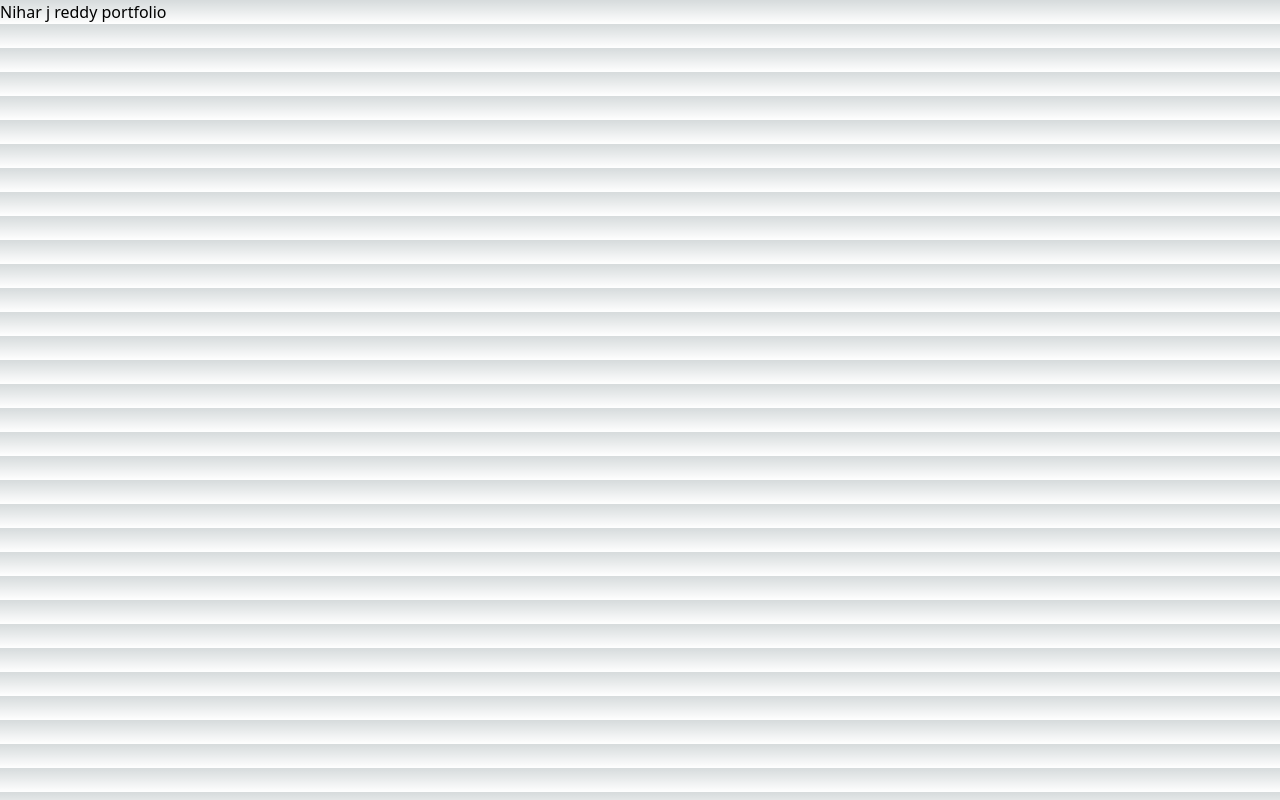
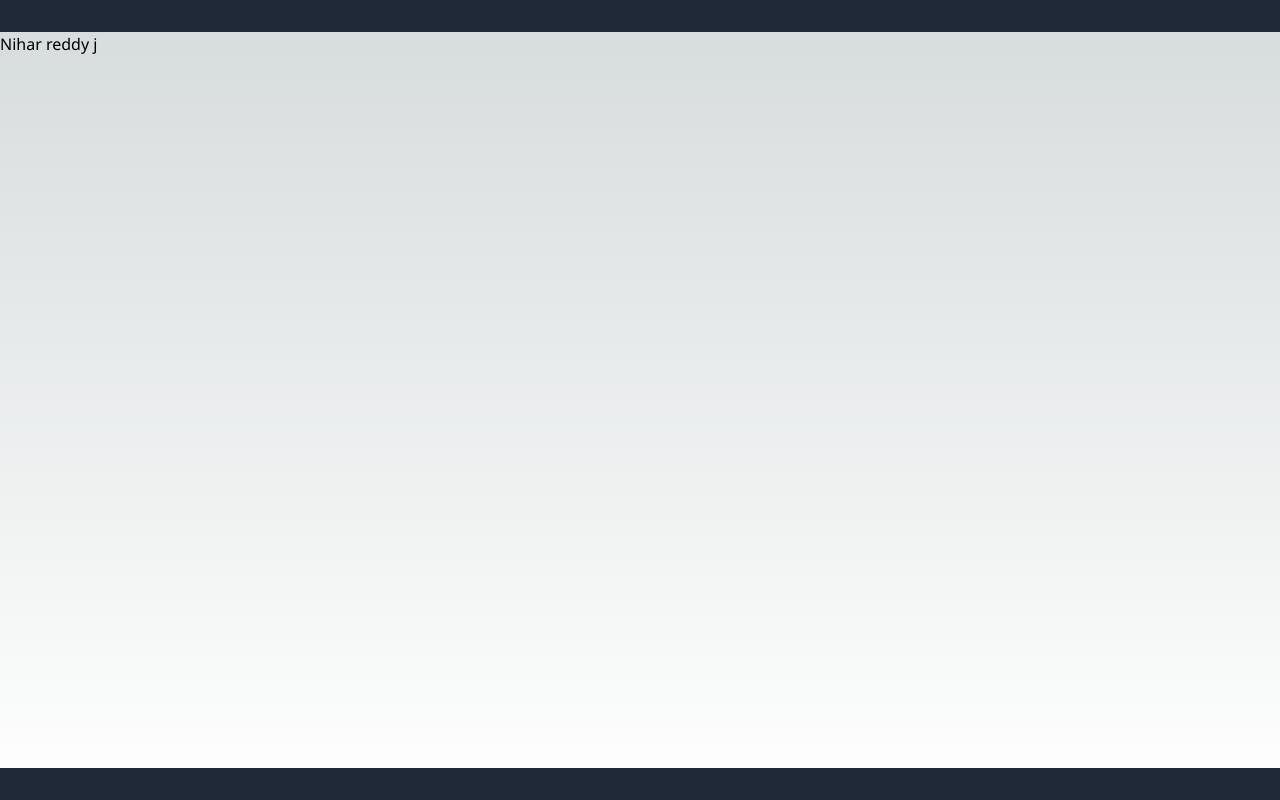
Before and after one commit to anushav93/niharjr-portfolio, a Next.js app: page / in a window 1280 px wide. Built offline with nearby package versions, Linux system fonts and the light colour scheme.

Commit message:
added layout component

```diff
--- /dev/null
+++ b/src/components/Layout.tsx
@@ -0,0 +1,28 @@
+
+import React, { ReactElement } from 'react';
+import { Noto_Sans } from "next/font/google";
+
+const noto = Noto_Sans({ subsets: ['latin'] });
+
+type LayoutProps = {
+    children: ReactElement;
+}
+
+const Layout: React.FC<LayoutProps> = ({ children }) => {
+    return (
+        <div className={`flex flex-col min-h-screen ${noto.className}`}>
+            <header className="sticky top-0 bg-gray-800 text-white py-4 px-6">
+                {/* Your header content goes here */}
+            </header>
+
+            <main className="flex-grow">
+                {children}
+            </main>
+
+            <footer className="bg-gray-800 text-white py-4 px-6">
+                {/* Your footer content goes here */}
+            </footer>
+        </div>
+    );
+};
+export default Layout;
--- a/src/pages/index.tsx
+++ b/src/pages/index.tsx
@@ -1,12 +1,12 @@
 import Image from "next/image";
-import { Inter } from "next/font/google";
+import Layout from "@/components/Layout";
 
-const inter = Inter({ subsets: ["latin"] });
+
 
 export default function Home() {
   return (
-   <div>
-    Nihar j reddy portfolio
-   </div>
+  <Layout>
+    <h1>Nihar reddy j </h1>
+  </Layout>
   );
 }
```
